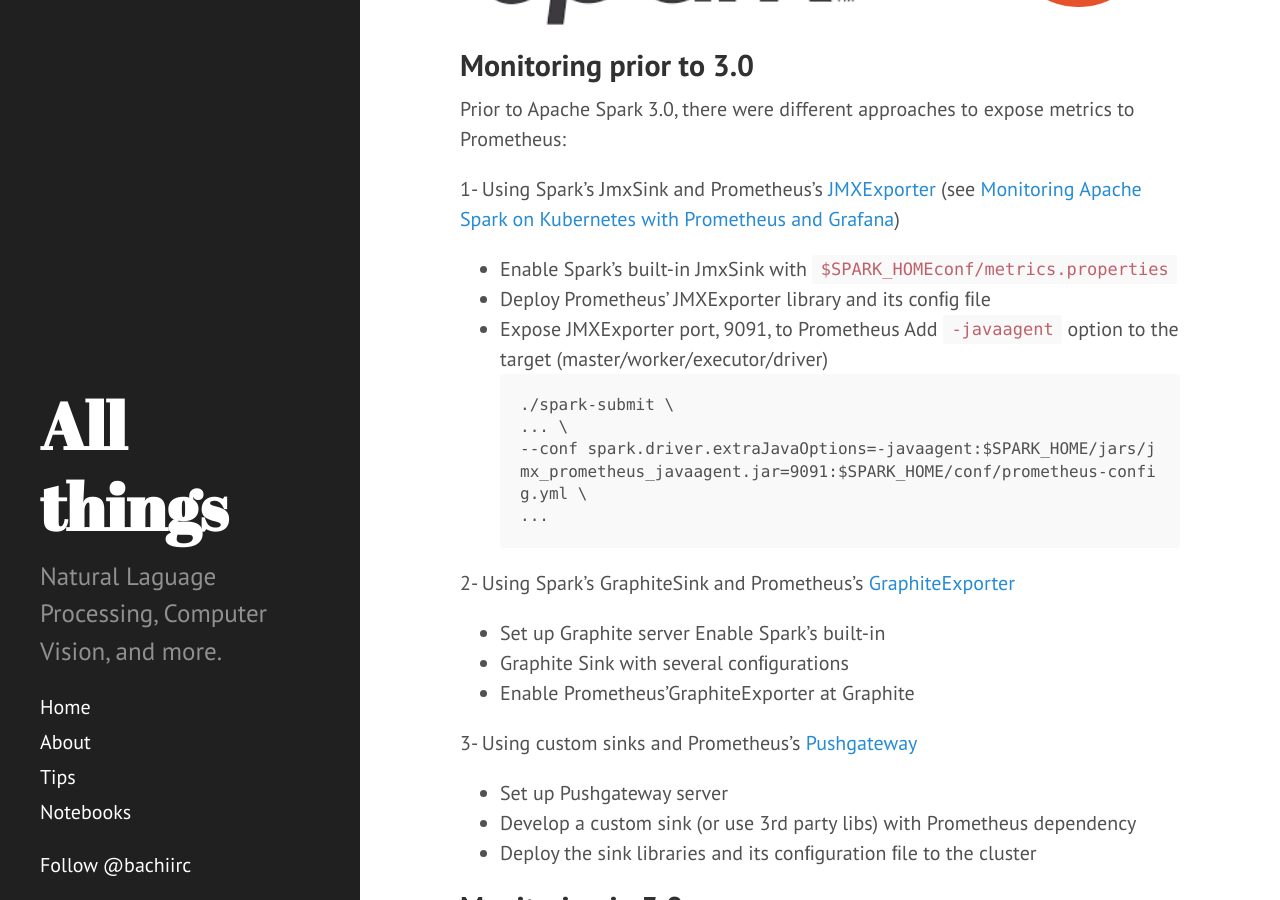
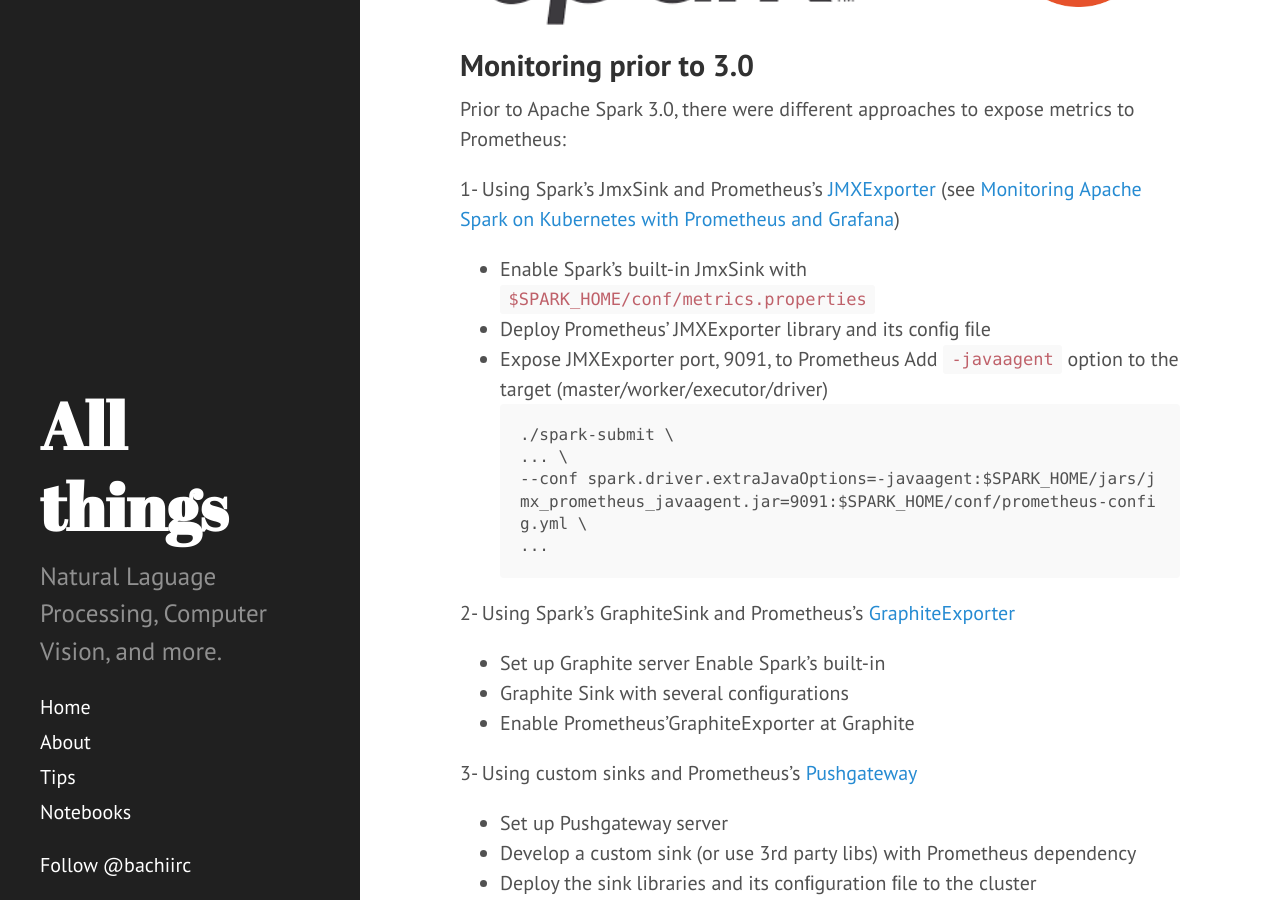
Before and after one commit to dzlab/dzlab.github.io, a Jekyll site: the page built from _posts/2020-07-03-spark3-monitoring-1.md, in a window 1280 px wide and 900 px high, scrolled down 362 px. Built offline with Jekyll 4.4.1, drawn with Linux system fonts in a browser that asks for light colours; nearby versions of some CDN libraries; comment, search, counter and statistics services are not loaded.

Commit message:
fix typos

````diff
--- a/_posts/2020-07-03-spark3-monitoring-1.md
+++ b/_posts/2020-07-03-spark3-monitoring-1.md
@@ -14,8 +14,8 @@
 ## Monitoring prior to 3.0
 Prior to Apache Spark 3.0, there were different approaches to expose metrics to Prometheus:
 
-1- Using Spark's JmxSink and Prometheus's [JMXExporter](https://github.com/prometheus/jmx_exporter) (see [Monitoring Apache Spark on Kubernetes with Prometheus and Grafana](https://dzlab.github.io/data/2020/06/08/monitoring-spark-prometheus/))
-* Enable Spark’s built-in JmxSink with `$SPARK_HOMEconf/metrics.properties`
+1- Using Spark's JmxSink and Prometheus's [JMXExporter](https://github.com/prometheus/jmx_exporter) (see [Monitoring Apache Spark on Kubernetes with Prometheus and Grafana]({{ "/data/2020/06/08/monitoring-spark-prometheus/" }}))
+* Enable Spark’s built-in JmxSink with `$SPARK_HOME/conf/metrics.properties`
 * Deploy Prometheus' JMXExporter library and its conﬁg ﬁle
 * Expose JMXExporter port, 9091, to Prometheus Add `-javaagent` option to the target (master/worker/executor/driver)
 ```
````
